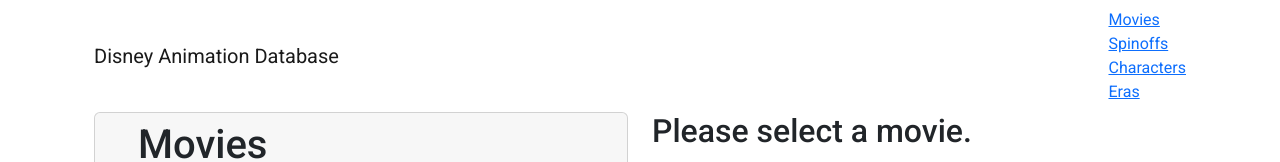
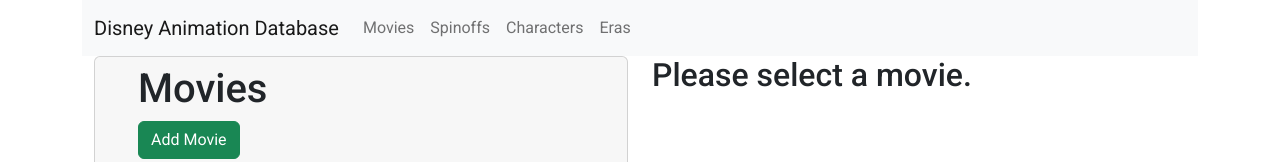
Before and after one commit to ar-byu/wdd430-final, an Angular app in the folder disneyAnimationApp/: page /movies in a window 1280 px wide. Shown: the top 162 px of the page. Built offline with nearby package versions, Linux system fonts and the light colour scheme; no server answers.

Commit message:
Edited header styling

```diff
--- a/disneyAnimationApp/src/app/header/header.component.html
+++ b/disneyAnimationApp/src/app/header/header.component.html
@@ -1,13 +1,24 @@
-<nav class="navbar nav-default">
+<nav class="navbar navbar-expand-sm sticky-top bg-light">
     <div class="container-fluid">
-        <div class="navbar-header">
-            <a href="#" class="navbar-brand">Disney Animation Database</a>
-        </div>
-        <ul class="nav navbar-nav">
-            <li routerLinkActive="active"><a routerLink="movies">Movies</a></li>
-            <li routerLinkActive="active"><a routerLink="spinoffs">Spinoffs</a></li>
-            <li routerLinkActive="active"><a routerLink="characters">Characters</a></li>
-            <li routerLinkActive="active"><a routerLink="eras">Eras</a></li>
+      <a class="navbar-brand" href="#">Disney Animation Database</a>
+      <button class="navbar-toggler" type="button" data-bs-toggle="collapse" data-bs-target="#collapsibleNavbar">
+        <span class="navbar-toggler-icon"></span>
+      </button>
+      <div class="collapse navbar-collapse" id="collapsibleNavbar">
+        <ul class="navbar-nav">
+            <li routerLinkActive="active" class="nav-item">
+                <a routerLink="movies" class="nav-link">Movies</a>
+            </li>
+            <li routerLinkActive="active" class="nav-item">
+                <a routerLink="spinoffs" class="nav-link">Spinoffs</a>
+            </li>
+            <li routerLinkActive="active" class="nav-item">
+                <a routerLink="characters" class="nav-link">Characters</a>
+            </li>
+            <li routerLinkActive="active" class="nav-item">
+                <a routerLink="eras" class="nav-link">Eras</a>
+            </li>
         </ul>
+      </div>
     </div>
-</nav>
+  </nav>
```
